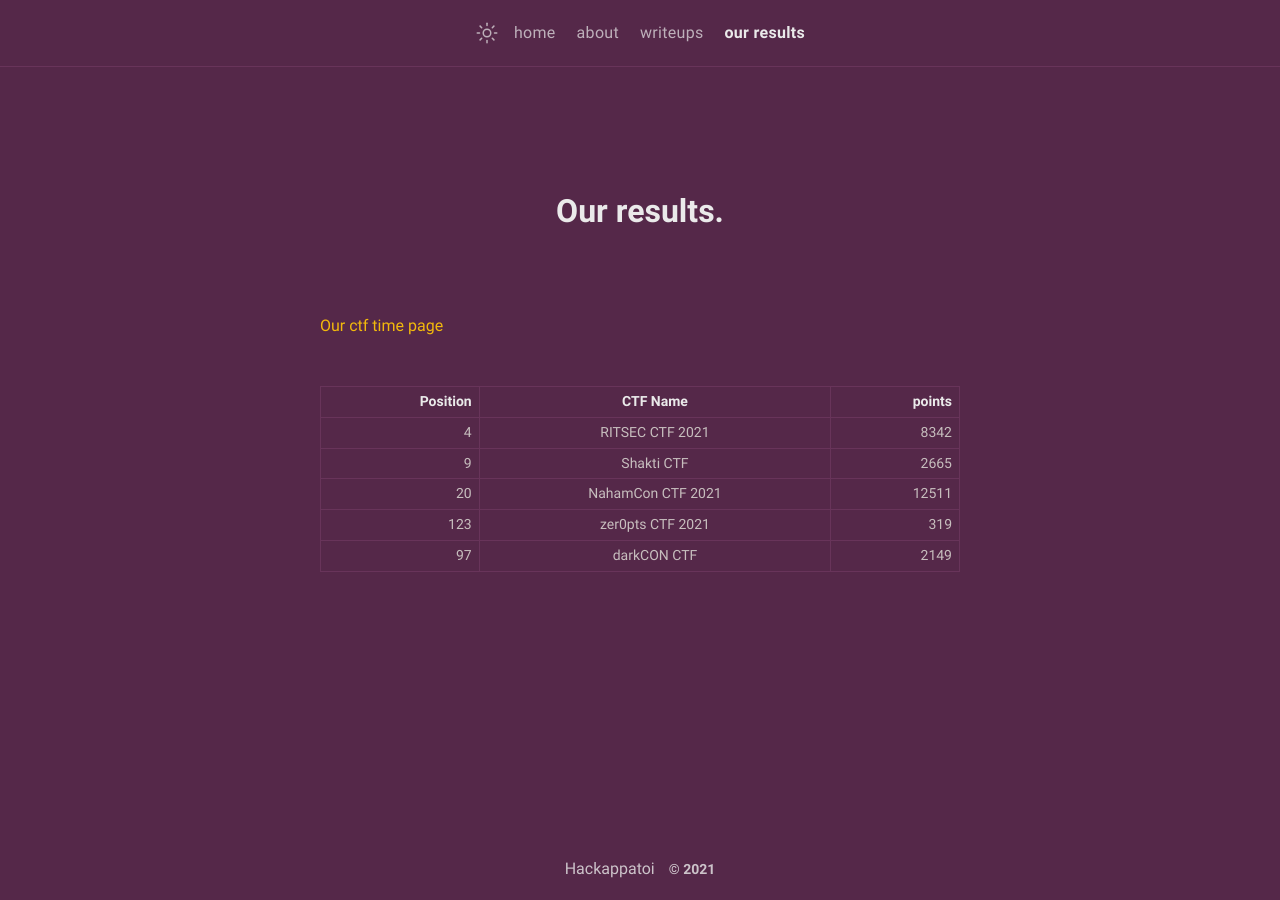
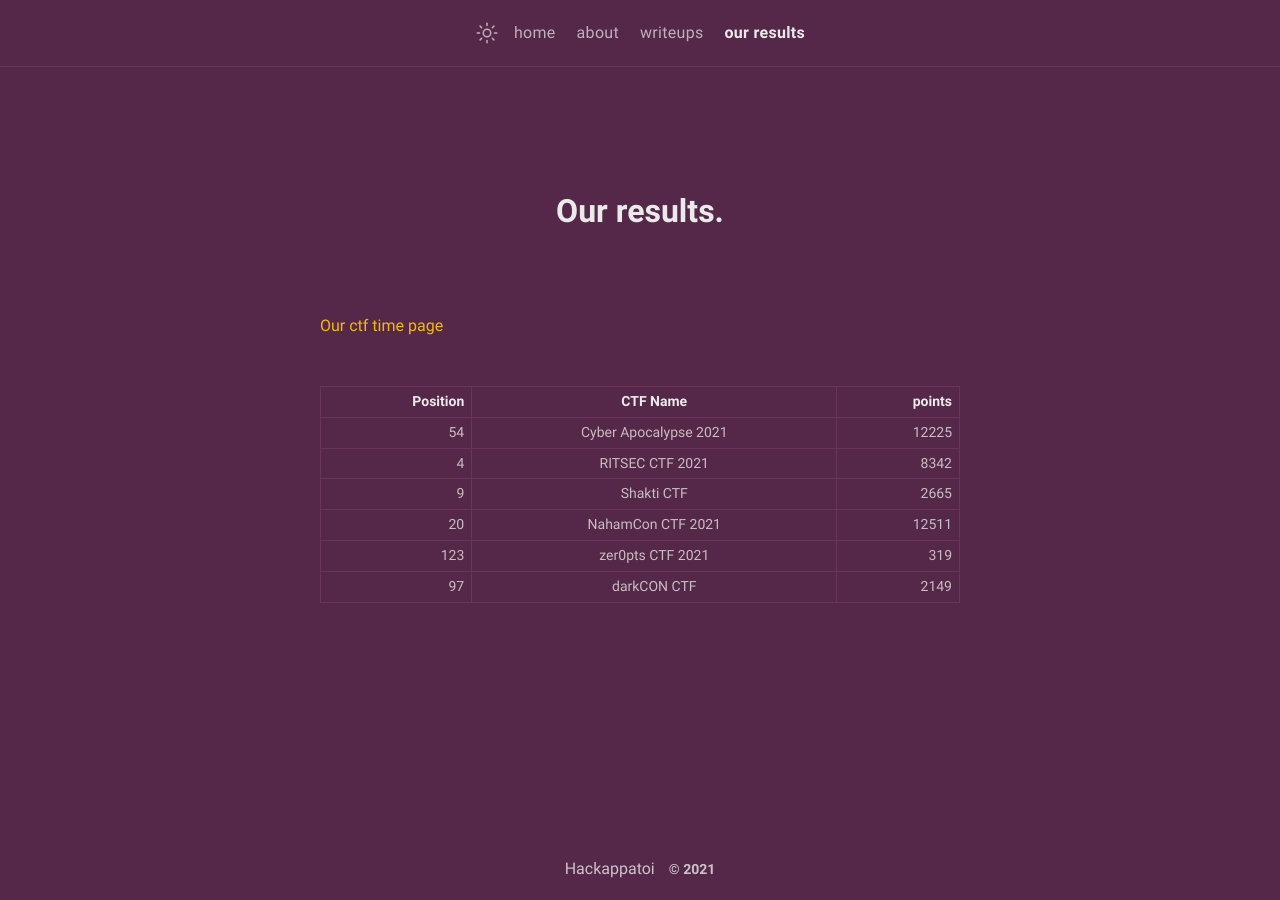
Before and after one commit to HACKappatoi/HACKappatoi.github.io, a Jekyll site: the page built from results.md, in a window 1280 px wide. Built offline with Jekyll 4.4.1, drawn with Linux system fonts in a browser that asks for light colours.

Commit message:
add result of cyb apocalipse

```diff
--- a/results.md
+++ b/results.md
@@ -10,7 +10,8 @@ comments: false
 
 | Position | CTF Name          | points      |
 |---------:|:-----------------:|------------:|
-| 4	   | RITSEC CTF 2021   | 8342        |
+| 54       | Cyber Apocalypse 2021 | 12225   |
+| 4	       | RITSEC CTF 2021   | 8342        |
 | 9        | Shakti CTF        | 2665        |
 | 20       | NahamCon CTF 2021 | 12511       |
 | 123      | zer0pts CTF 2021  | 319         |
```
Also changed, not shown: about.md (+0 -1 lines).
